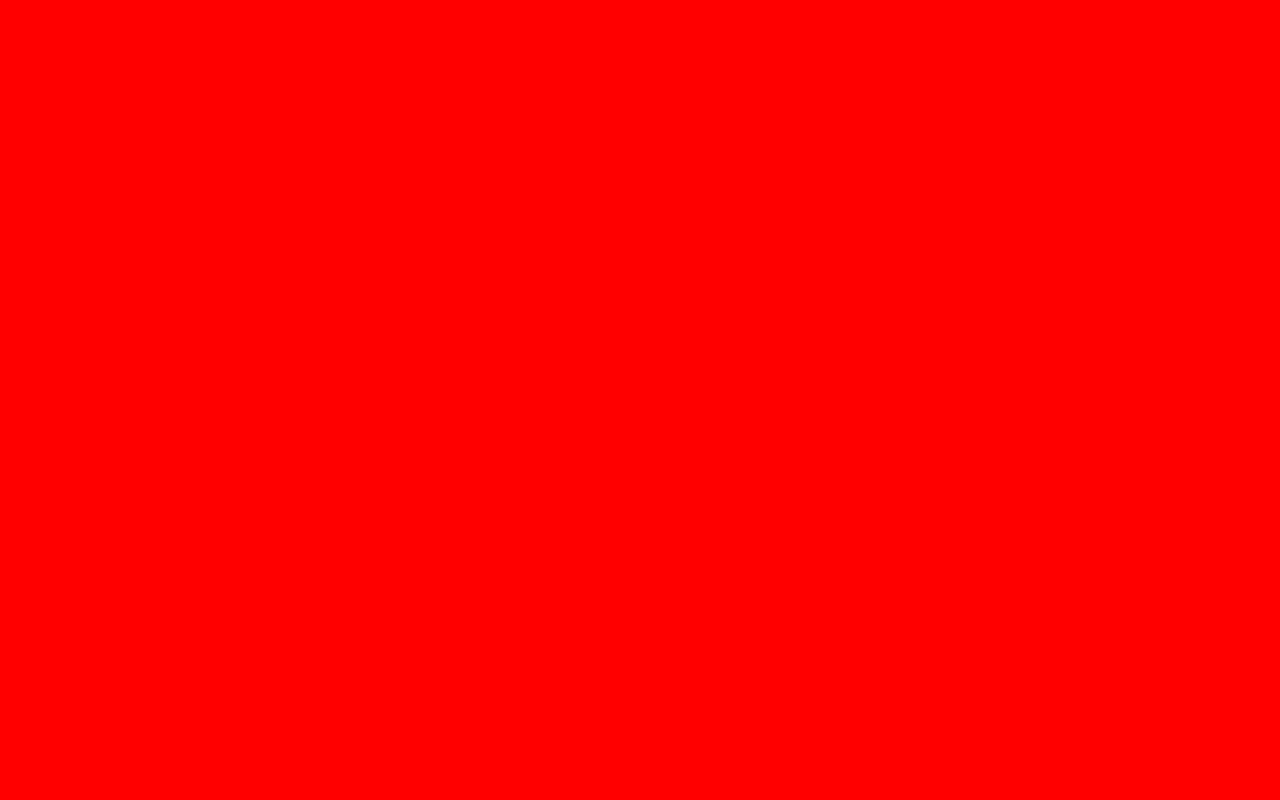
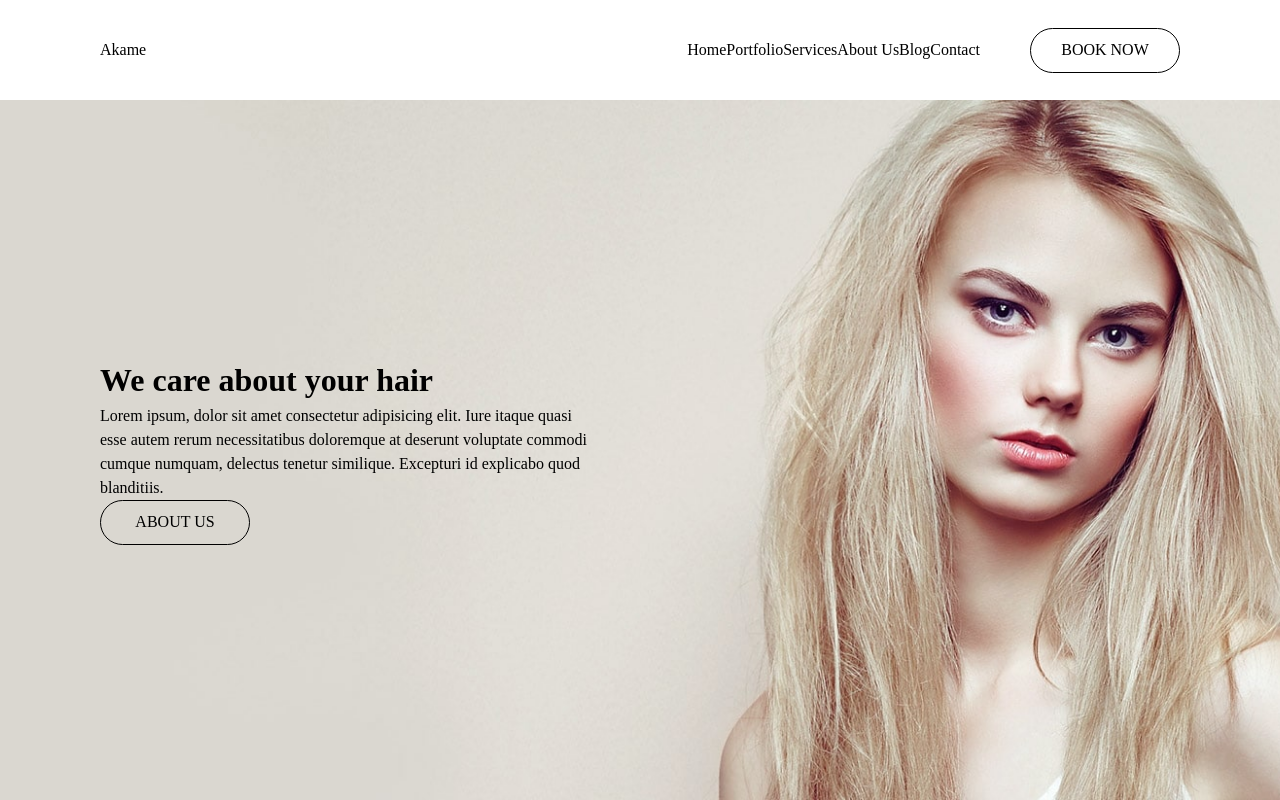
Before and after one commit to kuba-jablonski/hairsalon-website, a Nuxt app: page / in a window 1280 px wide. Built offline with nearby package versions, Linux system fonts and the light colour scheme.

Commit message:
html for about section

```diff
--- /dev/null
+++ b/components/Base/BaseButton.vue
@@ -0,0 +1,28 @@
+<template>
+  <button
+    class="btn"
+    v-on="$listeners"
+  >
+    <slot />
+  </button>
+</template>
+
+<style lang="scss" scoped>
+.btn {
+  position: relative;
+  font-family: inherit;
+  font-size: 1.6rem;
+  border: 1px solid black;
+  border-radius: 50px;
+  outline: none;
+  background-color: transparent;
+  text-transform: uppercase;
+  cursor: pointer;
+  display: flex;
+  min-width: 15rem;
+  height: 4.5rem;
+  display: flex;
+  justify-content: center;
+  align-items: center;
+}
+</style>
--- a/layouts/default.vue
+++ b/layouts/default.vue
@@ -1,5 +1,56 @@
 <template>
   <div>
+    <div class="container">
+      <nav class="nav">
+        <div class="nav__brand">
+          Akame
+        </div>
+        <ul class="nav__items">
+          <li class="nav__item">
+            Home
+          </li>
+          <li class="nav__item">
+            Portfolio
+          </li>
+          <li class="nav__item">
+            Services
+          </li>
+          <li class="nav__item">
+            About Us
+          </li>
+          <li class="nav__item">
+            Blog
+          </li>
+          <li class="nav__item">
+            Contact
+          </li>
+        </ul>
+        <base-button class="nav__cta">
+          Book Now
+        </base-button>
+      </nav>
+    </div>
     <nuxt />
   </div>
 </template>
+
+<style lang="scss" scoped>
+.nav {
+  background-color: #fff;
+  display: flex;
+  height: 10rem;
+  align-items: center;
+
+  &__brand {
+    margin-right: auto;
+  }
+
+  &__items {
+    display: flex;
+  }
+
+  &__cta {
+    margin-left: 5rem;
+  }
+}
+</style>
--- a/nuxt.config.js
+++ b/nuxt.config.js
@@ -29,7 +29,7 @@ module.exports = {
   /*
   ** Plugins to load before mounting the App
   */
-  plugins: [],
+  plugins: [{ src: '~/plugins/global-component-loader.js' }],
 
   /*
   ** Nuxt.js modules
@@ -53,7 +53,10 @@ module.exports = {
           enforce: 'pre',
           test: /\.(js|vue)$/,
           loader: 'eslint-loader',
-          exclude: /(node_modules)/
+          exclude: /(node_modules)/,
+          options: {
+            fix: true
+          }
         })
       }
     }
--- a/pages/index.vue
+++ b/pages/index.vue
@@ -1,3 +1,88 @@
 <template>
-  <h1>Hello world!</h1>
+  <div class="bg-image">
+    <div class="container">
+      <header class="header">
+        <div class="header__textbox">
+          <h1>We care about your hair</h1>
+          <p>Lorem ipsum, dolor sit amet consectetur adipisicing elit. Iure itaque quasi esse autem rerum necessitatibus doloremque at deserunt voluptate commodi cumque numquam, delectus tenetur similique. Excepturi id explicabo quod blanditiis.</p>
+          <base-button>About Us</base-button>
+        </div>
+      </header>
+      <main>
+        <div class="container">
+          <section class="about">
+            <span class="about__bgtext">
+              about<br>us
+            </span>
+            <div class="about__titlebox">
+              <h2>Hair Salon</h2>
+              <p>The House of Hair Salon & Spa</p>
+            </div>
+            <img
+              class="about__img"
+              src="~/assets/images/15.jpg"
+              alt=""
+            >
+            <div>
+              <h3>Beautiful Hair Comes From A Legendary.</h3>
+              <p>Lorem ipsum dolor sit amet consectetur adipisicing elit. Numquam laboriosam molestias, magni, saepe ducimus doloribus animi corporis illo, corrupti reprehenderit modi natus. Nisi, sequi eos dolorem consectetur error vero? Aspernatur.</p>
+              <base-button>Read More</base-button>
+            </div>
+          </section>
+          <section>
+            Hello
+          </section>
+        </div>
+      </main>
+    </div>
+  </div>
 </template>
+
+<style lang="scss" scoped>
+.bg-image {
+  height: calc(100vh - 10rem);
+  background-image: url('~assets/images/16.jpg');
+  background-position: center;
+  background-size: cover;
+}
+
+.header {
+  height: 100%;
+  display: flex;
+  align-items: center;
+
+  &__textbox {
+    width: 50rem;
+  }
+}
+
+.about {
+  background: white;
+  display: grid;
+  grid-template-columns: repeat(3, 1fr);
+  padding: 5rem 0;
+  align-items: center;
+  border-bottom: 1px solid #e6e6e6;
+
+  &__bgtext {
+    font-size: 8rem;
+    text-transform: uppercase;
+    line-height: 1;
+    color: #f7f7f7;
+    grid-column: 1/1;
+    grid-row: 1/1;
+  }
+
+  &__titlebox {
+    position: relative;
+    z-index: 1;
+    grid-column: 1/1;
+    grid-row: 1/1;
+  }
+
+  &__img {
+    display: block;
+    height: 30rem;
+  }
+}
+</style>
--- /dev/null
+++ b/plugins/global-component-loader.js
@@ -0,0 +1,4 @@
+import Vue from 'vue'
+import BaseButton from '@/components/Base/BaseButton'
+
+Vue.component('base-button', BaseButton)
--- a/styles/main.scss
+++ b/styles/main.scss
@@ -1 +1,2 @@
 @import 'styles/partials/base';
+@import 'styles/partials/typography';
--- a/styles/partials/_base.scss
+++ b/styles/partials/_base.scss
@@ -9,8 +9,6 @@
 html,
 body {
   overflow-x: hidden;
-  background-color: red;
-  color: red;
 }
 
 html {
@@ -25,16 +23,17 @@ body {
   box-sizing: border-box;
 }
 
+li {
+  list-style: none;
+}
+
 .container {
   margin: 0 auto;
   padding: 0 3rem;
   max-width: 114rem;
+  height: 100%;
 
   // @include respond(xs) {
   //   padding: 0 2rem;
   // }
 }
-
-.p {
-  margin-bottom: 0.5rem;
-}
--- /dev/null
+++ b/styles/partials/_typography.scss
@@ -0,0 +1,7 @@
+body {
+  // font-family: $font-base;
+  font-weight: 400;
+  line-height: 1.5;
+  // color: $color-grey-light-1;
+  font-size: 1.6rem;
+}
```
Also changed, not shown: assets/images/15.jpg (added), assets/images/16.jpg (added).
